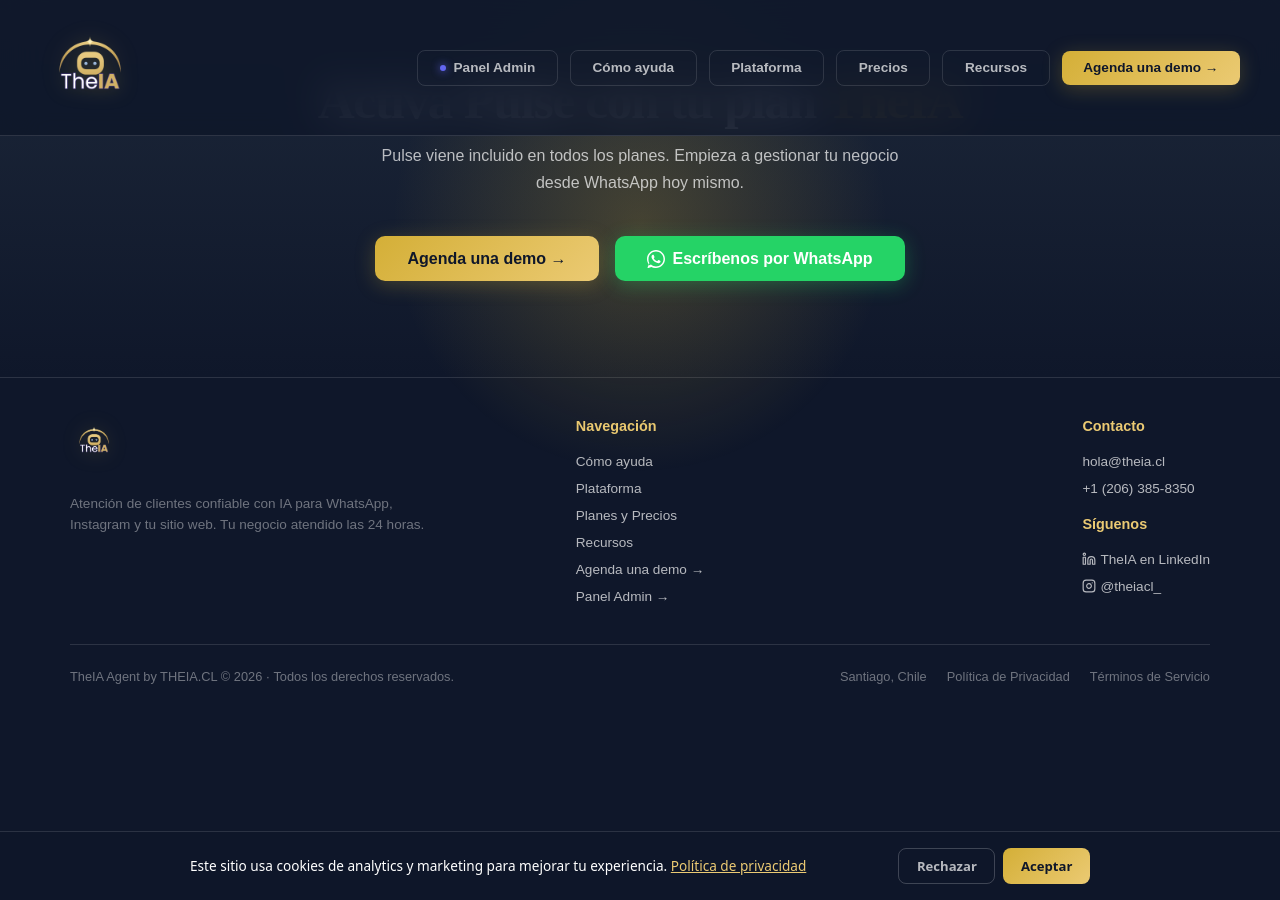
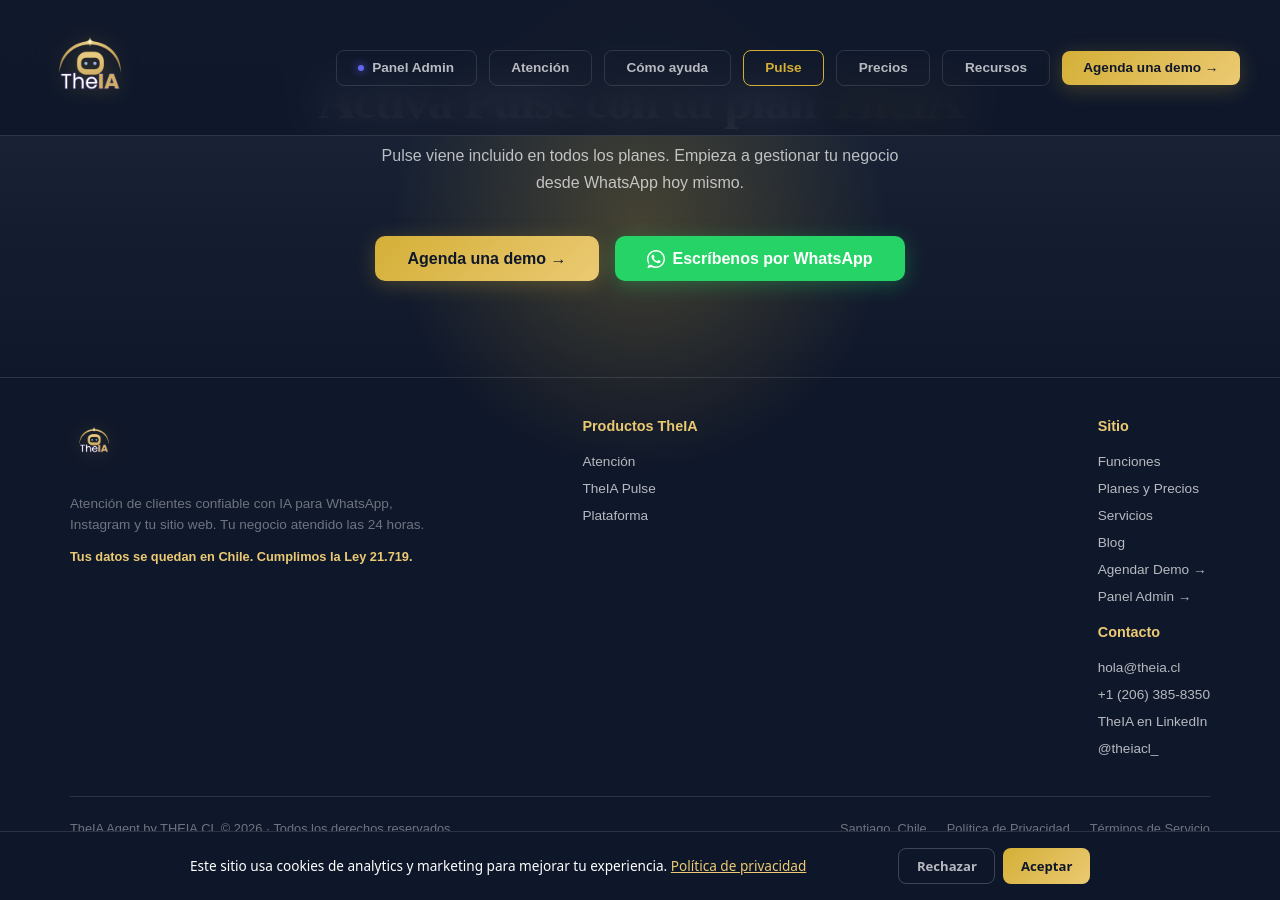
Before and after one commit to rodmera/theia-landing, a Jekyll site: the page pulse.html, which Jekyll copies as it is, in a window 1280 px wide and 900 px high, scrolled down 1031 px. Built offline with Jekyll 4.4.1, drawn with Linux system fonts in a browser that asks for light colours; a script that is not in the unit is left out.

Commit message:
feat(web): pulir footers y nav con productos del paraguas + links a /atencion-cliente

```diff
--- a/casos.html
+++ b/casos.html
@@ -420,8 +420,11 @@
     <p>TheIA © 2026 · Hecho en Santiago de Chile</p>
     <div class="footer-links">
       <a href="/">Inicio</a>
+      <a href="/atencion-cliente">Atención</a>
+      <a href="/funciones">Cómo ayuda</a>
+      <a href="/pulse">Pulse</a>
+      <a href="/plataforma">Plataforma</a>
       <a href="/precios">Precios</a>
-      <a href="/funciones">Cómo ayuda</a>
       <a href="/blog/">Recursos</a>
       <a href="/nosotros">Nosotros</a>
       <a href="/privacidad">Privacidad</a>
--- a/precios.html
+++ b/precios.html
@@ -577,6 +577,11 @@
     <p>TheIA Agent by THEIA.CL &copy; 2026 · Todos los derechos reservados.</p>
     <div class="footer-links">
       <a href="/">Inicio</a>
+      <a href="/atencion-cliente">Atención</a>
+      <a href="/funciones">Cómo ayuda</a>
+      <a href="/pulse">Pulse</a>
+      <a href="/plataforma">Plataforma</a>
+      <a href="/blog/">Recursos</a>
       <a href="/privacidad">Política de Privacidad</a>
       <a href="/terminos.html">Términos de Servicio</a>
       <a href="mailto:hola@theia.cl">hola@theia.cl</a>
--- a/pulse.html
+++ b/pulse.html
@@ -750,8 +750,9 @@
           style="width: 6px; height: 6px; background-color: var(--indigo-light); border-radius: 50%; box-shadow: 0 0 8px var(--indigo-light); display: inline-block;"></span>
         Panel Admin
       </a>
+      <a href="/atencion-cliente" class="btn btn-ghost">Atención</a>
       <a href="/funciones" class="btn btn-ghost">Cómo ayuda</a>
-      <a href="/pulse" class="btn btn-ghost">Plataforma</a>
+      <a href="/pulse" class="btn btn-ghost" style="border-color: var(--gold); color: var(--gold);">Pulse</a>
       <a href="/precios" class="btn btn-ghost">Precios</a>
       <a href="/blog/" class="btn btn-ghost">Recursos</a>
       <a href="https://calendar.app.google/ZDjEtqCXTJVxzi7bA" target="_blank" rel="noopener" class="btn btn-gold" onclick="theiaTrackCTA('demo','pulse')">Agenda una demo →</a>
@@ -847,26 +848,30 @@
       <div class="footer-col">
         <a href="/" class="logo"><img src="logo.png" alt="TheIA — Atención de clientes confiable con IA para WhatsApp, Instagram y Web" width="100" height="100" /></a>
         <p>Atención de clientes confiable con IA para WhatsApp, Instagram y tu sitio web. Tu negocio atendido las 24 horas.</p>
+        <p style="font-size:0.8rem;color:var(--gold-light);font-weight:600;">Tus datos se quedan en Chile. Cumplimos la Ley 21.719.</p>
       </div>
       <div class="footer-col center">
         <div style="display: flex; flex-direction: column; gap: 0.75rem; align-items: flex-start;">
-          <h4>Navegación</h4>
-          <a href="/funciones">Cómo ayuda</a>
-          <a href="/pulse">Plataforma</a>
-          <a href="/precios">Planes y Precios</a>
-          <a href="/blog/">Recursos</a>
-          <a href="https://calendar.app.google/ZDjEtqCXTJVxzi7bA" target="_blank" rel="noopener" onclick="theiaTrackCTA('demo','pulse')">Agenda una demo →</a>
-          <a href="https://admin.theia.cl" target="_blank" rel="noopener">Panel Admin →</a>
+          <h4>Productos TheIA</h4>
+          <a href="/atencion-cliente">Atención</a>
+          <a href="/pulse">TheIA Pulse</a>
+          <a href="/plataforma">Plataforma</a>
         </div>
       </div>
       <div class="footer-col end">
         <div style="display: flex; flex-direction: column; gap: 0.75rem; align-items: flex-start;">
-          <h4>Contacto</h4>
+          <h4>Sitio</h4>
+          <a href="/funciones">Funciones</a>
+          <a href="/precios">Planes y Precios</a>
+          <a href="/servicios">Servicios</a>
+          <a href="/blog/">Blog</a>
+          <a href="https://calendar.app.google/ZDjEtqCXTJVxzi7bA" target="_blank" rel="noopener" onclick="theiaTrackCTA('demo','pulse')">Agendar Demo →</a>
+          <a href="https://admin.theia.cl" target="_blank" rel="noopener">Panel Admin →</a>
+          <h4 style="margin-top:0.5rem;">Contacto</h4>
           <a href="mailto:hola@theia.cl">hola@theia.cl</a>
           <a href="https://wa.me/12063858350" target="_blank" rel="noopener" onclick="theiaTrackCTA('whatsapp','pulse')">+1 (206) 385-8350</a>
-          <h4 style="margin-top:0.5rem;">Síguenos</h4>
-          <a href="https://www.linkedin.com/company/112228768/" target="_blank" rel="noopener"><svg xmlns="http://www.w3.org/2000/svg" width="14" height="14" viewBox="0 0 24 24" fill="none" stroke="currentColor" stroke-width="2" stroke-linecap="round" stroke-linejoin="round" style="vertical-align:-2px;margin-right:4px;"><path d="M16 8a6 6 0 0 1 6 6v7h-4v-7a2 2 0 0 0-2-2 2 2 0 0 0-2 2v7h-4v-7a6 6 0 0 1 6-6z"/><rect width="4" height="12" x="2" y="9"/><circle cx="4" cy="4" r="2"/></svg>TheIA en LinkedIn</a>
-          <a href="https://www.instagram.com/theiacl_/" target="_blank" rel="noopener"><svg xmlns="http://www.w3.org/2000/svg" width="14" height="14" viewBox="0 0 24 24" fill="none" stroke="currentColor" stroke-width="2" stroke-linecap="round" stroke-linejoin="round" style="vertical-align:-2px;margin-right:4px;"><rect width="20" height="20" x="2" y="2" rx="5" ry="5"/><path d="M16 11.37A4 4 0 1 1 12.63 8 4 4 0 0 1 16 11.37z"/><line x1="17.5" x2="17.51" y1="6.5" y2="6.5"/></svg>@theiacl_</a>
+          <a href="https://www.linkedin.com/company/112228768/" target="_blank" rel="noopener">TheIA en LinkedIn</a>
+          <a href="https://www.instagram.com/theiacl_/" target="_blank" rel="noopener">@theiacl_</a>
         </div>
       </div>
     </div>
@@ -874,11 +879,10 @@
       <div class="footer-copy">TheIA Agent by THEIA.CL © 2026 · Todos los derechos reservados.</div>
       <div class="footer-copy" style="display:flex;gap:1.25rem;flex-wrap:wrap;justify-content:center;">
         <span>Santiago, Chile</span>
-        <a href="/privacidad" style="color:var(--text-muted);text-decoration:none;transition:color 0.2s;" onmouseover="this.style.color='var(--gold)'" onmouseout="this.style.color='var(--text-muted)'">Política de Privacidad</a>
-        <a href="/terminos.html" style="color:var(--text-muted);text-decoration:none;transition:color 0.2s;" onmouseover="this.style.color='var(--gold)'" onmouseout="this.style.color='var(--text-muted)'">Términos de Servicio</a>
+        <a href="/privacidad" style="color:var(--text-muted);text-decoration:none;">Política de Privacidad</a>
+        <a href="/terminos.html" style="color:var(--text-muted);text-decoration:none;">Términos de Servicio</a>
       </div>
     </div>
-  </footer>
 
   <script>
     // Reveal animations
--- a/servicios.html
+++ b/servicios.html
@@ -524,6 +524,12 @@
     <div class="footer-bottom">
       <div class="footer-copy">TheIA Agent by THEIA.CL &copy; 2026 · Todos los derechos reservados.</div>
       <div class="footer-copy" style="display:flex;gap:1.25rem;flex-wrap:wrap;justify-content:center;">
+        <a href="/">Inicio</a>
+        <a href="/atencion-cliente">Atención</a>
+        <a href="/funciones">Cómo ayuda</a>
+        <a href="/pulse">Pulse</a>
+        <a href="/plataforma">Plataforma</a>
+        <a href="/precios">Precios</a>
         <span>Santiago, Chile</span>
         <a href="/privacidad" style="color:var(--text-muted);text-decoration:none;transition:color 0.2s;" onmouseover="this.style.color='var(--gold)'" onmouseout="this.style.color='var(--text-muted)'">Política de Privacidad</a>
         <a href="/terminos.html" style="color:var(--text-muted);text-decoration:none;transition:color 0.2s;" onmouseover="this.style.color='var(--gold)'" onmouseout="this.style.color='var(--text-muted)'">Términos de Servicio</a>
```
Also changed, not shown: funciones.html (+19 -16 lines), plataforma.html (+19 -15 lines).
